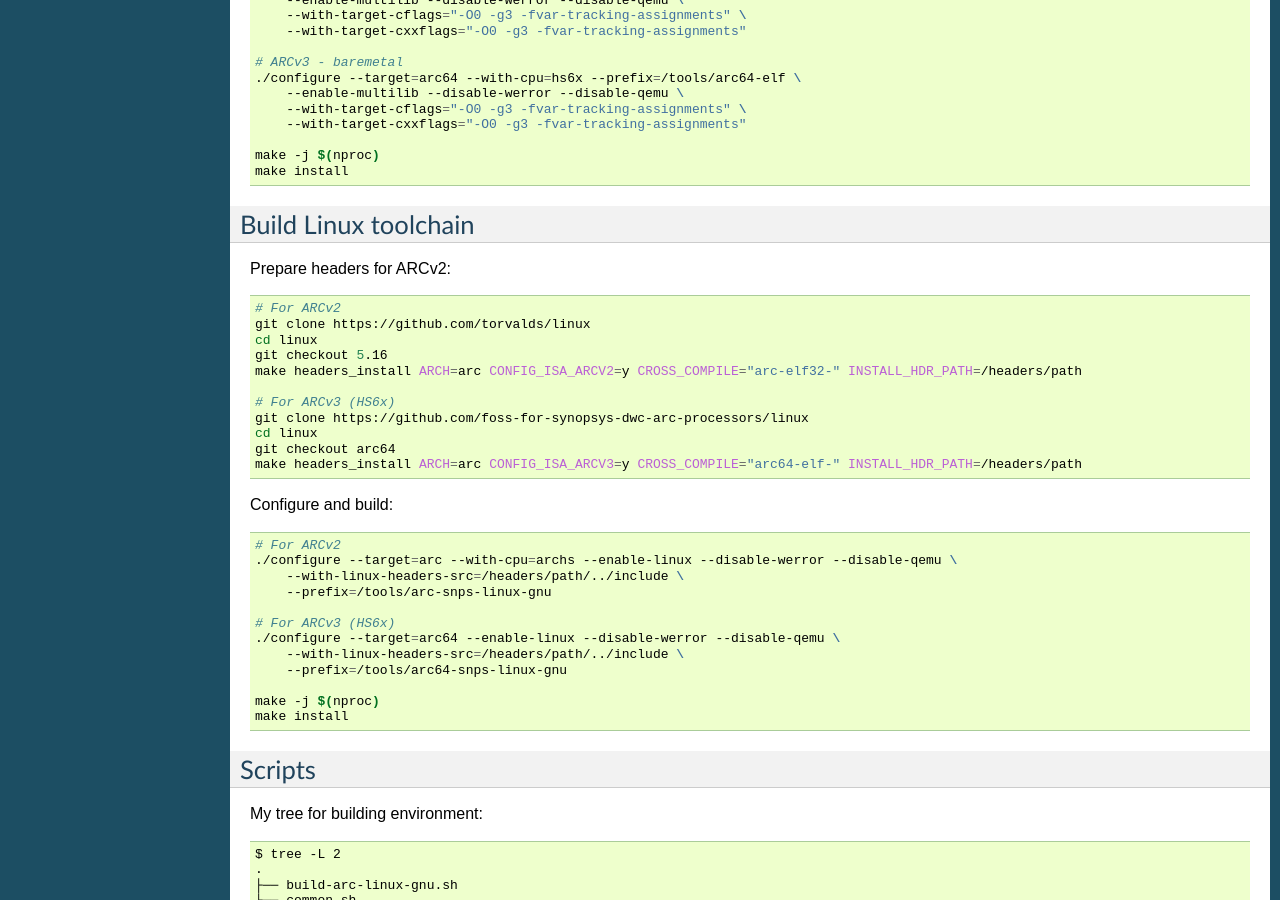
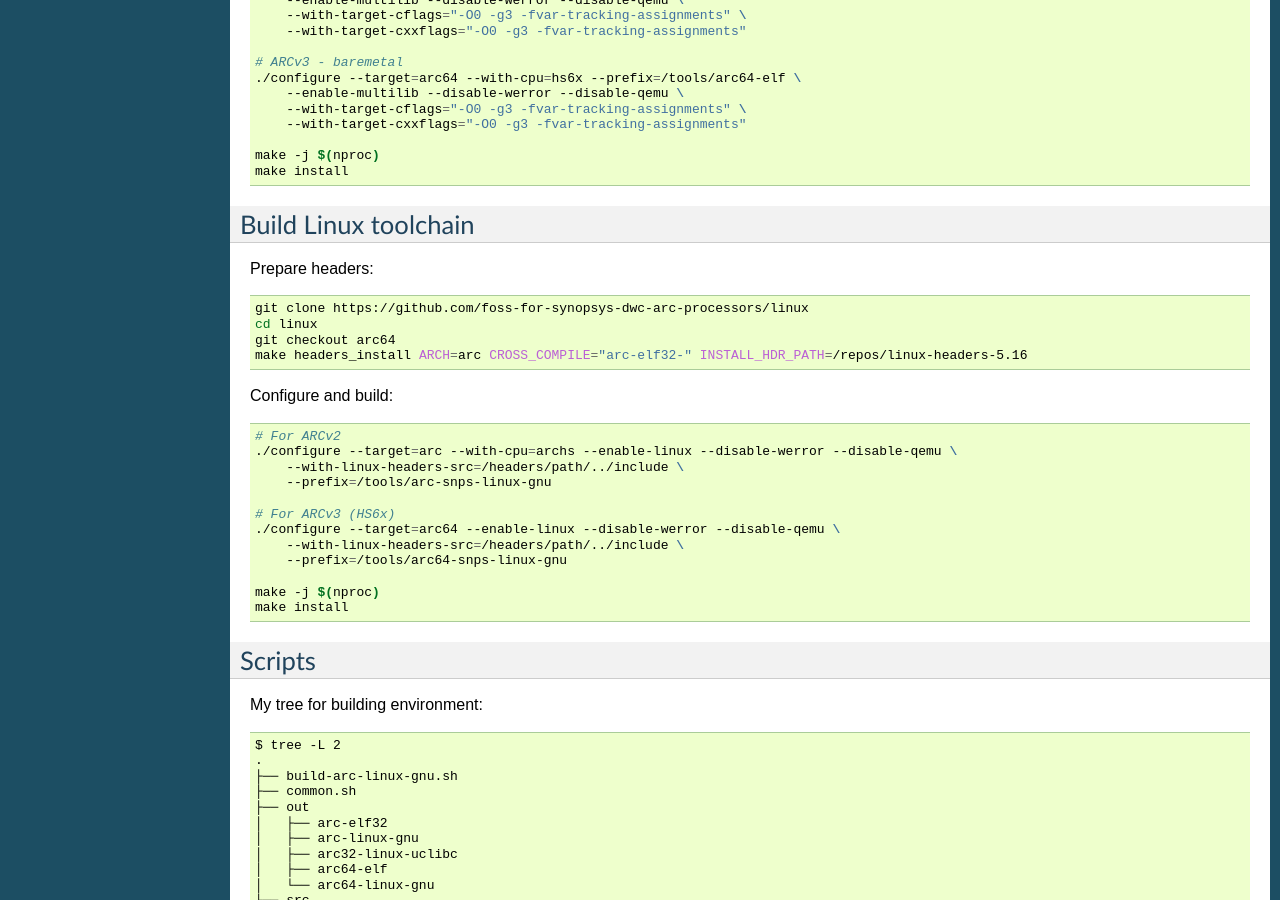
Before and after one commit to kolerov/synopsys, a Sphinx documentation site: the page built from docs/toolchain/build-dev.rst, in a window 1280 px wide and 900 px high, scrolled down 549 px. Built offline with Sphinx 7.4.7, drawn with Linux system fonts in a browser that asks for light colours.

Commit message:
toolchain/build-dev: Fix headers generation

```diff
--- a/docs/toolchain/build-dev.rst
+++ b/docs/toolchain/build-dev.rst
@@ -47,21 +47,14 @@
 Build Linux toolchain
 ---------------------
 
-Prepare headers for ARCv2:
+Prepare headers:
 
 .. code-block:: shell
 
-    # For ARCv2
-    git clone https://github.com/torvalds/linux
-    cd linux
-    git checkout 5.16
-    make headers_install ARCH=arc CONFIG_ISA_ARCV2=y CROSS_COMPILE="arc-elf32-" INSTALL_HDR_PATH=/headers/path
-
-    # For ARCv3 (HS6x)
     git clone https://github.com/foss-for-synopsys-dwc-arc-processors/linux
     cd linux
     git checkout arc64
-    make headers_install ARCH=arc CONFIG_ISA_ARCV3=y CROSS_COMPILE="arc64-elf-" INSTALL_HDR_PATH=/headers/path
+    make headers_install ARCH=arc CROSS_COMPILE="arc-elf32-" INSTALL_HDR_PATH=/repos/linux-headers-5.16
 
 Configure and build:
 
```
